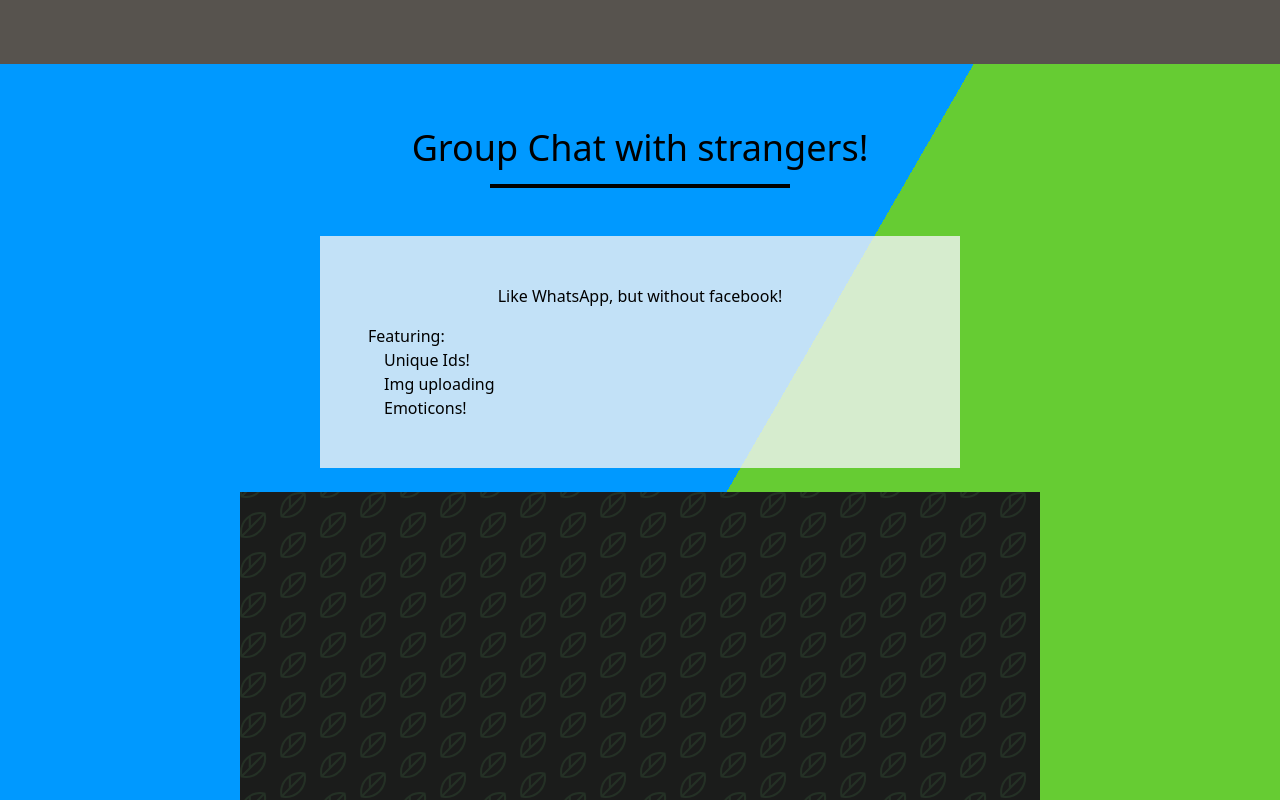
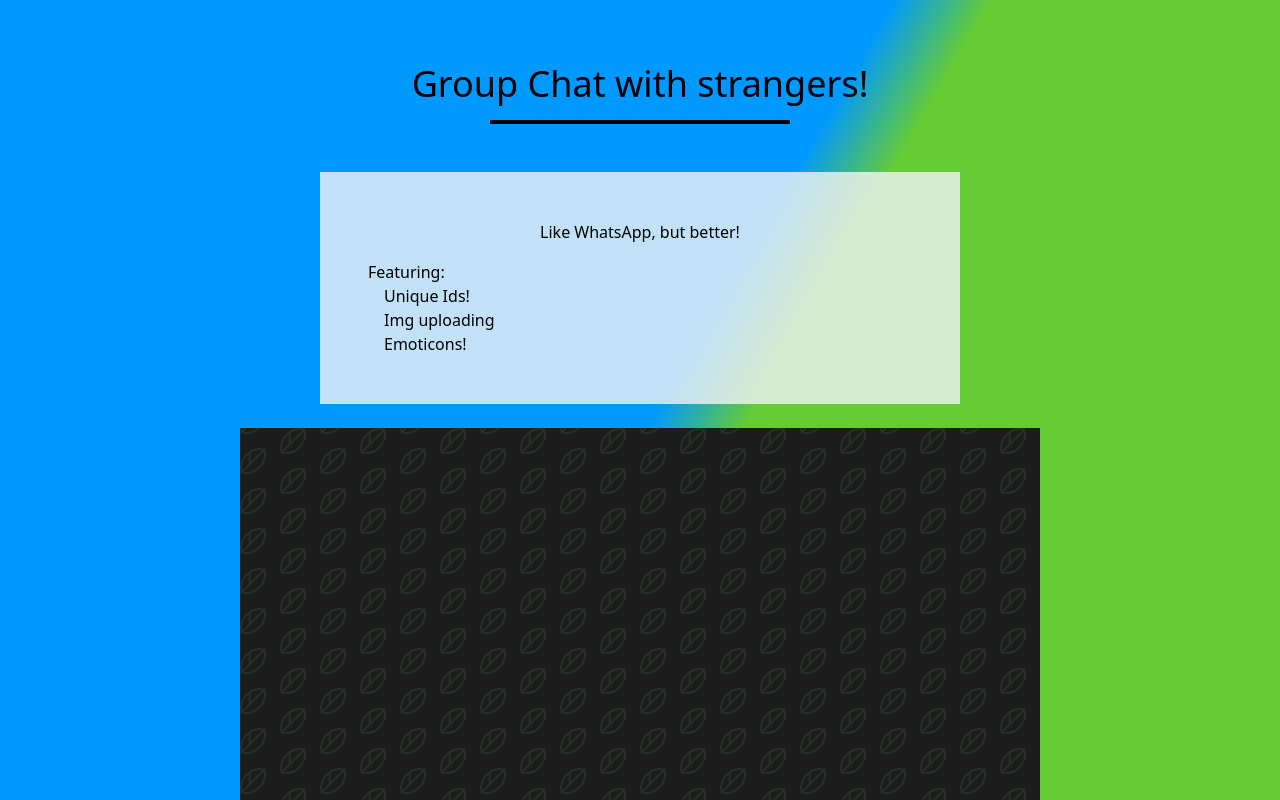
Before and after one commit to TreusK/groupChat, a React (Vite) app: page / in a window 1280 px wide. Shown: the top 800 px of the page. Built offline with nearby package versions, Linux system fonts and the light colour scheme; no server answers.

Commit message:
can't think of how to make it look cool before deploying

```diff
--- a/src/App.jsx
+++ b/src/App.jsx
@@ -62,14 +62,12 @@
 
   return (
     <div className='contentContainer bg-zinc-100 min-h-screen min-w-[250px]'>
-      <div className='bg-stone-600 h-16'>
-      </div>
 
-      <h1 className='text-4xl mt-16 mb-4 mx-auto w-fit text-center'>Group Chat with strangers!</h1>
+      <h1 className='text-4xl pt-16 mb-4 mx-auto w-fit text-center'>Group Chat with strangers!</h1>
       <div className='bg-black w-[300px] h-1 mx-auto mb-12'></div>
 
       <div className='bg-gray-100/80 w-1/2 mx-auto my-6 text-center p-12'>
-        <p className='mb-4'>Like WhatsApp, but without facebook!</p>
+        <p className='mb-4'>Like WhatsApp, but better!</p>
         <p className='text-left'>Featuring:</p>
         <ul className='text-left pl-4'>
           <li>Unique Ids!</li>
--- a/src/assets/helpers.js
+++ b/src/assets/helpers.js
@@ -3,6 +3,7 @@
 function isMessageValid(message) {
   if (message.length === 0) return false;
   if (message.trim().length == 0) return false;
+  if (message.includes('<script>')) return false;
   return true;
 }
 
--- a/src/index.css
+++ b/src/index.css
@@ -3,7 +3,7 @@
 @tailwind utilities;
 
 .contentContainer {
-  background-image: linear-gradient(-60deg, #6c3 50%, #09f 50%);
+  background-image: linear-gradient(-60deg, #6c3 50%, #09f 55%);
 }
 
 .messagesContainer {
```
